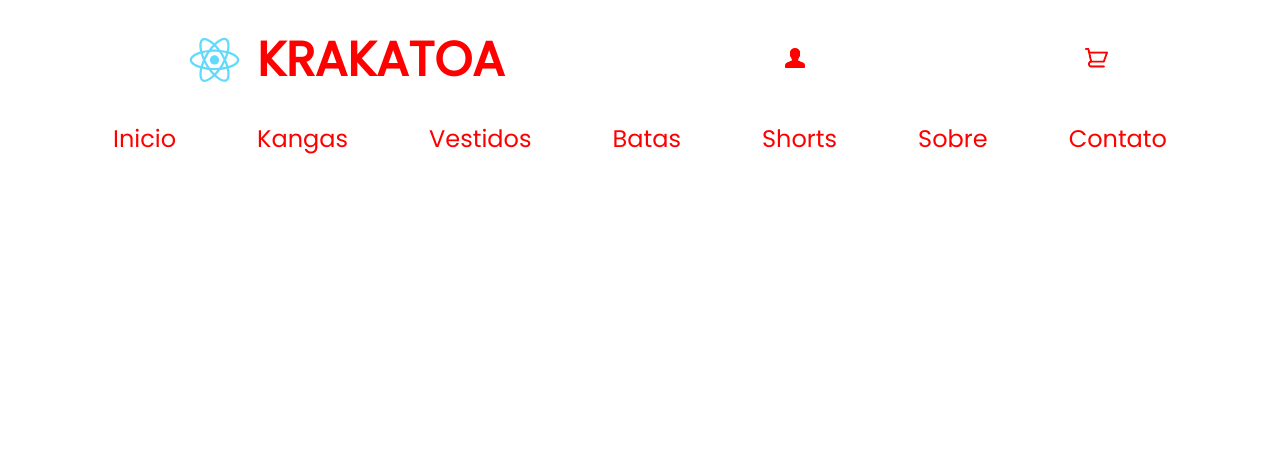
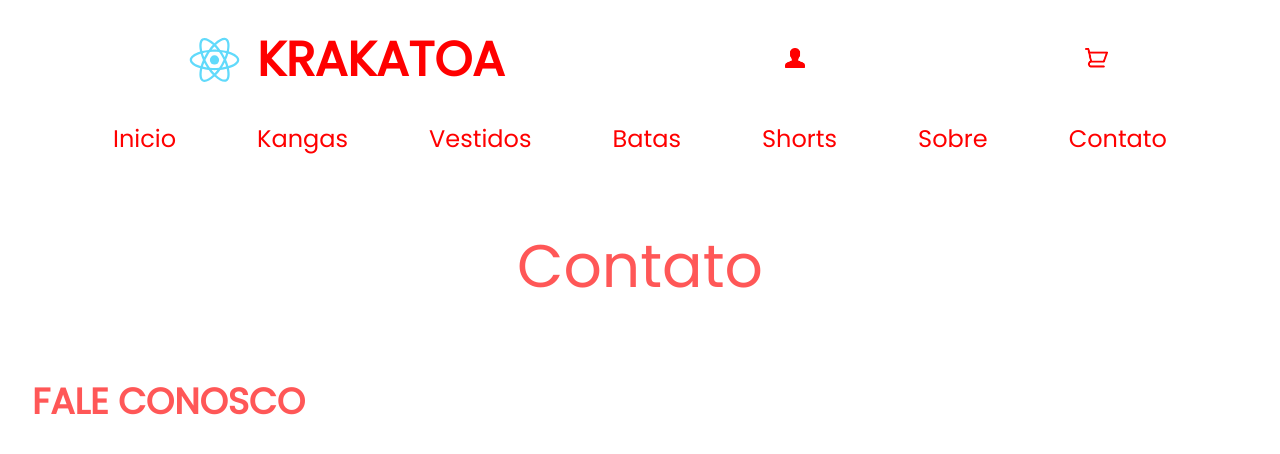
Before and after one commit to ElvisSerafim/Krakatoa-Ecommerce, a React (Create React App) app in the folder KrakatoaFront/: page /contato in a window 1280 px wide. Shown: the top 454 px of the page. Built offline with nearby package versions, Linux system fonts and the light colour scheme.

Commit message:
Enviando Arquivo

```diff
--- /dev/null
+++ b/KrakatoaFront/src/components/Contato.css
@@ -0,0 +1,15 @@
+
+    ::-webkit-input-placeholder {
+        color: rgb(78, 71, 71);
+        font: 20px verdana, poppins, sans-serif;
+     }
+
+     ::-moz-placeholder {
+        color:rgb(78, 71, 71);;
+      }
+      :-ms-input-placeholder {
+        color: rgb(78, 71, 71);;
+      }
+      :-moz-placeholder {
+        color: rgb(78, 71, 71);;
+      }
--- a/KrakatoaFront/src/pages/Contato.jsx
+++ b/KrakatoaFront/src/pages/Contato.jsx
@@ -6,6 +6,27 @@ import React, { PureComponent } from 'react';
 import { Container, Grid, Typography } from '@material-ui/core/';
 import Navbar from '../components/Nav';
 import Topo from '../components/Topo';
+import ContatoStyle from '../components/Contato.css';
+const styles = {
+      title: {
+        fontSize:"3.75em",
+        textAlign:"center",
+        margin: "64px",
+        color: "#FF5757",
+      },
+      default :{
+        fontSize:"2.25em",
+        fontWeight: '1000',
+        color: "#FF5757",
+      },
+      name: {
+        backgroundColor: 'gray',
+        color: "#FF5757",
+        width: '30%',
+        height: '50px',
+      }
+}
+
 
 export default class Contato extends PureComponent {
   render() {
@@ -14,6 +35,19 @@ export default class Contato extends PureComponent {
         <Container maxWidth="lg">
           <Topo />
           <Navbar />
+          <section>
+            <Typography style={styles.title}>Contato</Typography>
+          </section>
+          <section>
+          <Typography style={styles.default}>FALE CONOSCO</Typography>
+          </section>
+          <form>
+              <label>
+                {/* <input className={ContatoStyle} type = "text" name = "name" placeholder = "Nome*" style={styles.name}/>
+                <input className={ContatoStyle} type = "text" name = "name" placeholder = "Nome*" style={styles.name}/>
+                <input className={ContatoStyle} type = "text" name = "name" placeholder = "Nome*" style={styles.name}/> */}
+              </label>
+          </form>
         </Container>
       </>
     );
--- a/KrakatoaFront/src/pages/Sobre.jsx
+++ b/KrakatoaFront/src/pages/Sobre.jsx
@@ -18,6 +18,7 @@ const styles = {
     fontSize:"3.25em",
     fontWeight: '1000',
     fontStyle: 'italic',
+
     color: "#FF5757",
   },
   subtitle: {
```
Also changed, not shown: KrakatoaFront/src/components/Contato.jsx (added).
